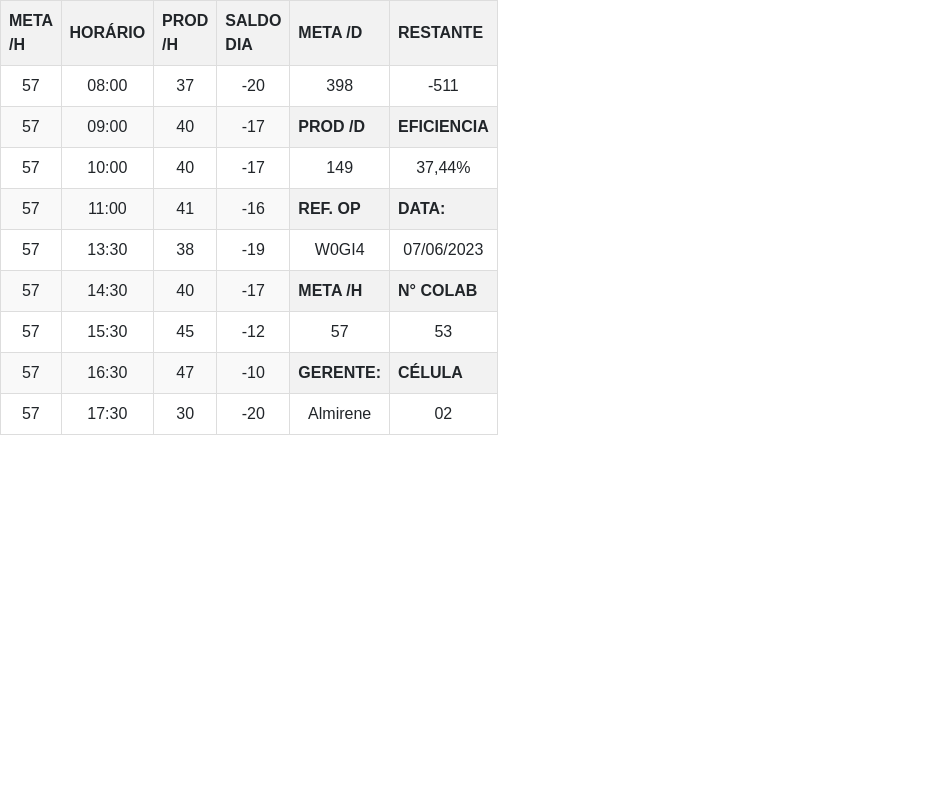
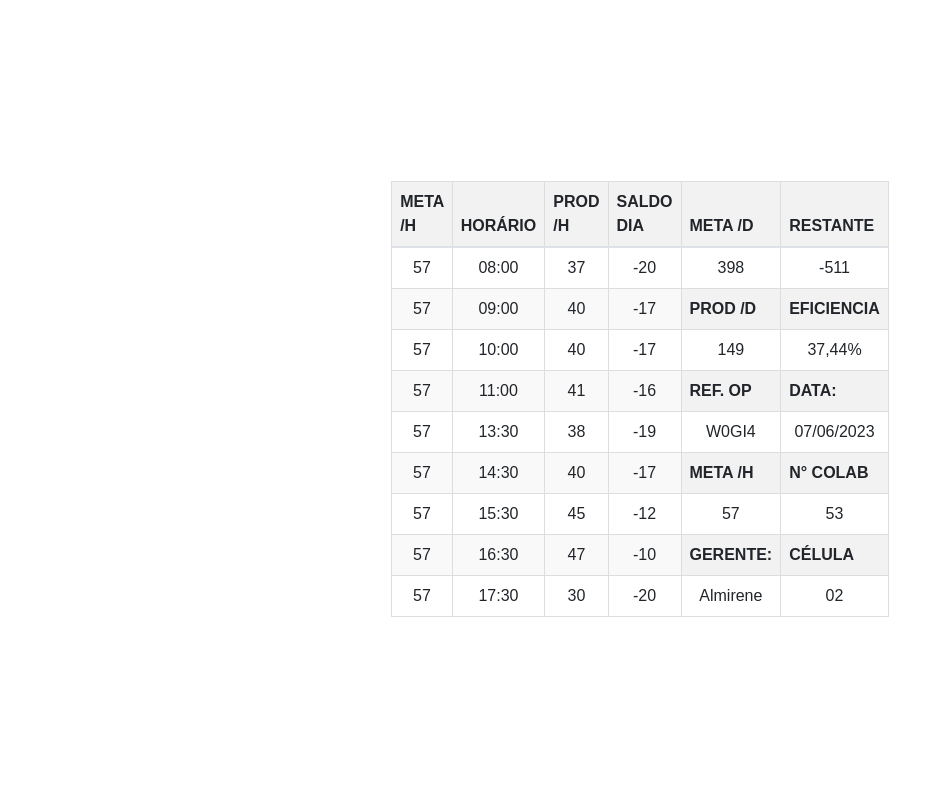
Before and after one commit to Pdr9/order-of-production, a Django app: page /pagina/ in a window 1280 px wide. Shown: the whole page, without its empty margins (0-952 px from the left). Run offline with Django 4.2, Linux system fonts and the light colour scheme; parts of the project's set-up code (start-up, migrations or seed data) failed here and were passed over.

Commit message:
fix real-time-p

```diff
--- a/core/templates/real_time_production/real_time_production.html
+++ b/core/templates/real_time_production/real_time_production.html
@@ -12,7 +12,8 @@
       <link rel="stylesheet" href="{% static 'css/style.css' %}">
    </head>
    <body>
-      <table class="table-excel">
+      <div class="table-container">
+         <table class="table table-excel">
             <thead>
                <tr>
                   <th>META /H</th>
@@ -98,5 +99,6 @@
                </tr>
             </tbody>
          </table>
+      </div>
    </body>
 </html>
--- a/static/css/style.css
+++ b/static/css/style.css
@@ -91,3 +91,11 @@ th {
 .table-excel tbody tr:nth-child(even) {
   background-color: #f9f9f9;
 }
+
+.table-container {
+  display: flex;
+  justify-content: center;
+  align-items: center; /* Adicionando para centralizar verticalmente */
+  height: 100vh; /* Altura igual à altura da tela */
+
+}
```
Also changed, not shown: db.sqlite3. Lines whose indentation alone changed are shown as unchanged.
